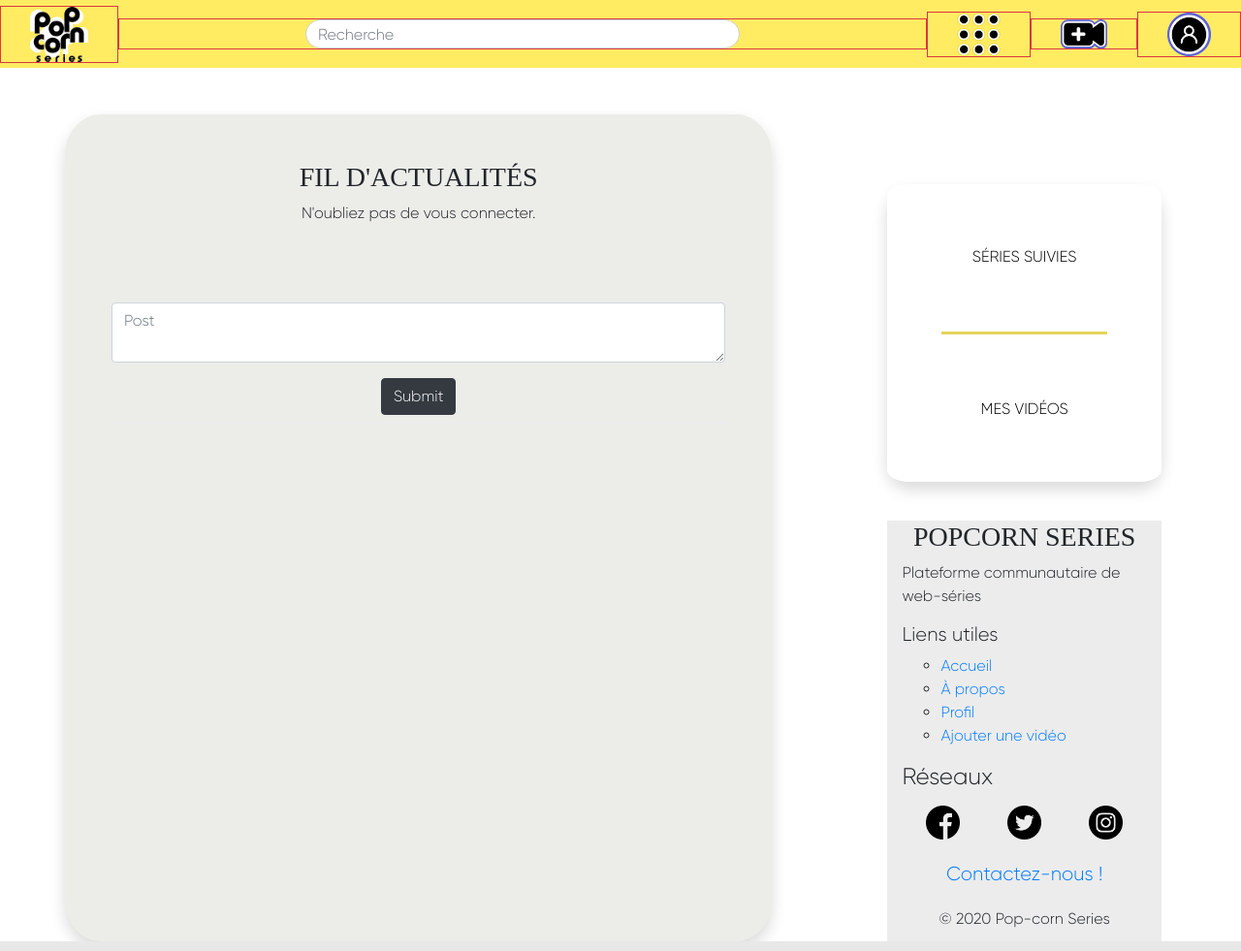
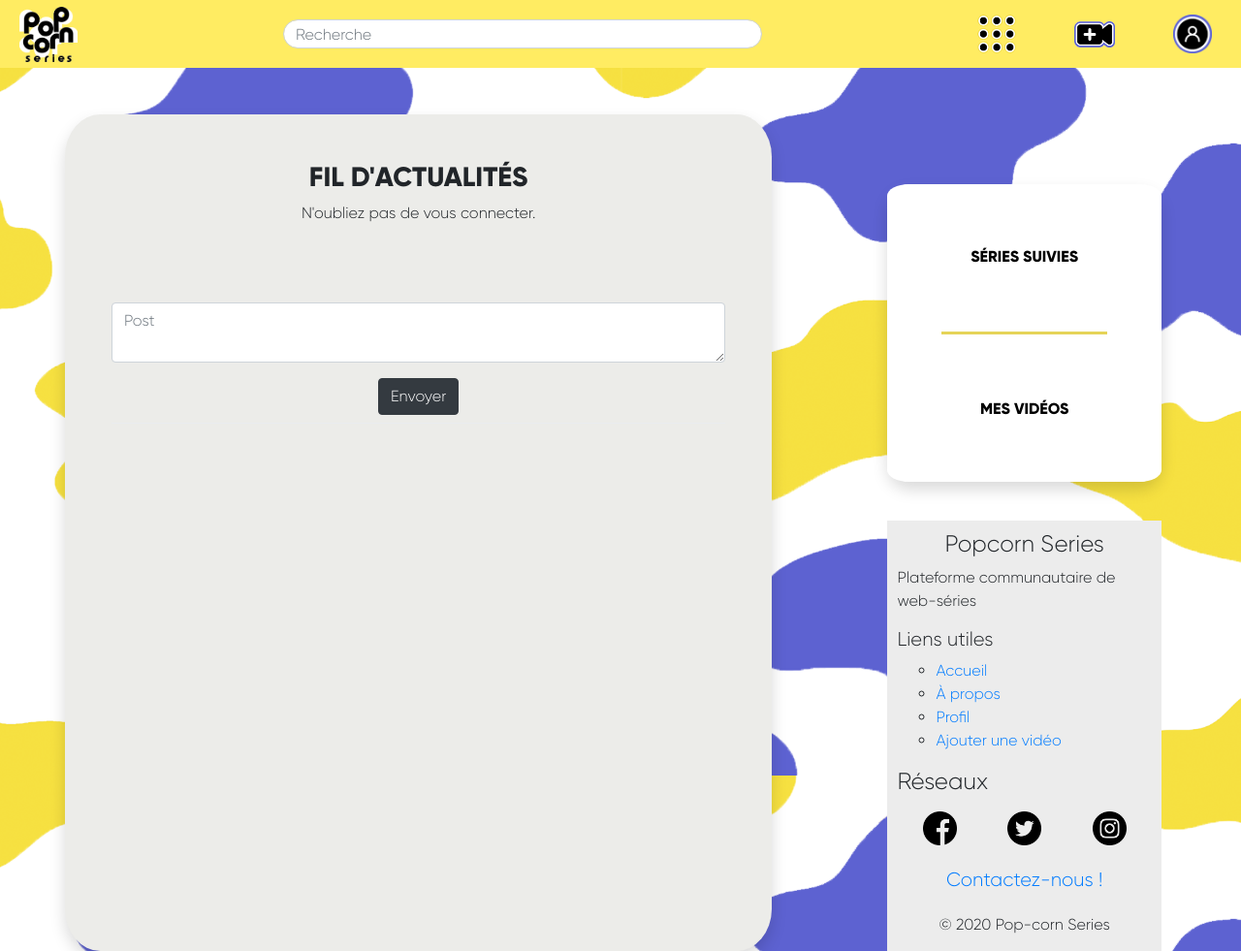
Before and after one commit to BalthPa/BAP-Crealinx-Web, a PHP site: page /pages/index.php in a window 1280 px wide. Shown: the whole page at 97% size. Run offline with PHP 8.4, Linux system fonts and the light colour scheme; the visitor is signed in with stand-in values (Sample User, id 1); data that the repository does not hold is empty.

Commit message:
lundi matin

```diff
--- a/css/style.css
+++ b/css/style.css
@@ -1,14 +1,14 @@
 * {
-    font-family: "gilroy-light";
+    font-family: 'gilroy-light';
 }
 
 @font-face {
     font-family: "gilroy-extrabold";
-    src: url("/fonts/GILROY-EXTRABOLD.otf")
+    src: url("../fonts/GILROY-EXTRABOLD.otf")
 }
 @font-face {
     font-family: "gilroy-light";
-    src: url("/fonts/GILROY-LIGHT.otf")
+    src: url("../fonts/GILROY-LIGHT.otf")
 }
 
 
@@ -21,12 +21,14 @@ html {
     min-height: 100%;
 }
 
-/* .col-sm-8{
-    height: 100px;
+body {
+    background-image: url("../img/bg.png");
+    background-position: center;
+    background-repeat: no-repeat;
+    background-attachment: fixed;
+    background-size: cover;
 }
-.col-sm-4{
-    height: 100px;
-} */
+
 
 
 
@@ -35,6 +37,10 @@ html {
 .navbar {
     background-color: #FFEC62;
     height: 70px;
+}
+
+.navbar-brand {
+    padding: 0 20px;
 }
 
 .nav-item {
@@ -46,7 +52,6 @@ html {
     background-size: cover;
     width: 60px;
     height: 57px;
-    box-sizing: border-box;
 }
 
 .form-inline {
@@ -59,39 +64,81 @@ html {
 
 .dropdown-menu {
     background-color: #5d62d1;
-    border: 1px solid red;
+}
+
+.dropdown-item {
+    font-family: 'gilroy-extrabold';
+    text-transform: uppercase;
+    font-size: 14px;
+    color: white;
+}
+
+.category-logo {
+    background-image: url(../img/nine-dots.png);
+    background-size: cover;
+    width: 40px;
+    height: 40px;
+}
+
+.add-video-logo {
+    width: 42px;
+    height: 27px;
+    margin: 0 auto;
+    background-image: url(../img/camera-plus.png);
+    background-size: contain;
+}
+
+.profile-pic-logo {
+    width: 40px;
+    height: 40px;
+    margin: 0 auto;
+    background-image: url(../img/pp.png);
+    background-size: contain;
+    background-position: center;
 }
 
 
 
+/* INDEX.PHP */
 
 
-.category-logo {
-    background-image: url(../img/nine-dots.png);
-    background-size: cover;
-    width: 45px;
-    height: 45px;
-    box-sizing: border-box;
+.actu {
+    margin-top: 10vh;
+    background-color: #ECECEC;
+}
+h3 {
+    font-family: 'gilroy-extrabold';
+    text-transform: uppercase;
 }
 
-
-.add-video-logo {
-    width: 48px;
-    height: 30px;
-    box-sizing: border-box;
-    margin: 0 auto;
-    background-image: url(../img/camera-plus.png);
-    background-size: cover;
+.blog {                                 /* Dashboard actualités */
+    max-height: 120vh;
+    overflow: auto;
+    background-color: #ECECE9;
+    border-radius: 5%;
 }
 
+.post {
+    background-color: white;
+}
 
-.profile-pic-logo {
-    width: 45px;
-    height: 45px;
-    box-sizing: border-box;
-    margin: 0 auto;
-    background-image: url(../img/pp.png);
-    background-size: cover;
+::-webkit-scrollbar {
+    width: 15px;
+  }
+
+::-webkit-scrollbar-track {
+    background: #c6c6c6;
+    border-radius: 10px;
+}
+
+::-webkit-scrollbar-thumb {
+    background: rgb(155, 155, 155);
+    border-radius: 10px;
+    transition: 0.5s;
+}
+
+::-webkit-scrollbar-thumb:hover {
+    background: rgb(128, 128, 128);
 }
 
 
@@ -100,89 +147,6 @@ html {
 
 
 
-
-
-
-.logo {
-    font-size: 20px;
-}
-
-
-/* Actualités (index.php) */
-.actu {
-    margin-top: 10vh;
-    background-color: #ECECEC;
-}
-h3 {
-    font-family: "sofia-pro-bold";
-    text-transform: uppercase;
-}
-
-.blog {                                 /* Actualités (index.php) */
-    max-height: 120vh;
-    overflow: auto;
-    background-color: #ECECE9;
-    border-radius: 5%;
-}
-
-
-.post {
-    background-color: white;
-}
-
-
-::-webkit-scrollbar {
-    width: 15px;
-  }
-
-  /* Track */
-  ::-webkit-scrollbar-track {
-    background: #c6c6c6;
-    border-radius: 10px;
-  }
-
-  /* Handle */
-  ::-webkit-scrollbar-thumb {
-    background: rgb(155, 155, 155);
-    border-radius: 10px;
-    transition: 0.5s;
-  }
-
-  /* Handle on hover */
-  ::-webkit-scrollbar-thumb:hover {
-    background: rgb(128, 128, 128);
-  }
-
-
-
-
-/* RIGHT DIV */
-
-
- /* (Sections 3 boutons de droite) */
-.right-side {
-    margin-top: 10vh;
-}
-
-.div-series {
-    margin-top: 5vh;
-    background-color: white;
-    border-radius: 8%;
-}
-
-
-.block-series{
-    height: 150px;
-    color: black;
-    text-transform: uppercase;
-    border-radius: 8%;
-}
-
-hr {
-    background-color: #FFEC62;
-    border-width: 3px;
-    margin: 2px auto;
-}
 
 
 
@@ -202,19 +166,6 @@ hr {
     overflow: scroll;
 }
 
-
-/* FOOTER */
-
-
-.footer {
-    background-color: #ECECEC;
-    margin-top: 5vh;
-    padding-bottom: 5px;
-}
-
-.footer-links {
-    list-style-type: circle;
-}
 
 /* PAGE PROFIL */
 
@@ -272,3 +223,69 @@ hr {
 legend {
     font-size: 18px;
 }
+
+
+
+
+/* Boutons de droite */
+
+.right-side {
+    margin-top: 10vh;
+}
+
+.div-series {
+    margin-top: 5vh;
+    background-color: white;
+    border-radius: 8%;
+}
+
+.block-series{
+    height: 150px;
+    color: black;
+    text-transform: uppercase;
+    font-family: 'gilroy-extrabold';
+    border-radius: 8%;
+}
+
+.block-series:hover {
+    color: rgb(88, 88, 88);
+}
+
+hr {
+    background-color: #FFEC62;
+    border-width: 3px;
+    margin: 2px auto;
+}
+
+/* .popcorn-solo {                                    LES POP-CORNS PAS ENCORE INTEGRES
+    background-image: url('../img/popcorn-solo.png');
+    background-size: cover;
+    width: 50px;
+    height: 46px;
+}
+
+.popcorn-multiple-trois {
+    background-image: url('../img/popcorn-multiple-trois.png');
+    width: 40px;
+    height: 40px;
+    background-size: cover;
+} */
+
+
+
+/* FOOTER */
+
+
+.footer {
+    background-color: #ECECEC;
+    margin-top: 5vh;
+    padding: 10px;
+}
+
+.footer-links {
+    list-style-type: circle;
+}
+
+.footer-links a {
+    text-decoration: none;
+}
--- a/inc/footer.inc.php
+++ b/inc/footer.inc.php
@@ -1,7 +1,7 @@
 <div class="footer col-sm-12">
 
     <div class="footer-parts">
-        <h3 class="text-center"> Popcorn Series </h3>
+        <h4 class="text-center"> Popcorn Series </h3>
         <p> Plateforme communautaire de web-séries </p>
     </div>
     <div class="footer-parts mt-3">
@@ -10,7 +10,7 @@
                 <li> <a href="index.php">Accueil</a> </li>
                 <li> <a href="#">À propos</a> </li>
                 <li> <a href="profil.php">Profil</a> </li>
-                <li> <a href="profil.php">Ajouter une vidéo</a> </li>
+                <li> <a href="ajoutVideo.php">Ajouter une vidéo</a> </li>
             </ul>
     </div>
     <div class="footer-parts mt-3">
--- a/inc/header.inc.php
+++ b/inc/header.inc.php
@@ -16,31 +16,29 @@
 
 <nav class="navbar navbar-expand-lg d-flex p-0">
 
-  <a class="nav-item mr-auto border border-danger" href="index.php">
+  <a class="navbar-brand mr-auto" href="index.php">
   <div class="logo"></div>
   </a>
 
   <button class="navbar-toggler" type="button" data-toggle="collapse" data-target="#navbarSupportedContent" aria-controls="navbarSupportedContent" aria-expanded="false" aria-label="Toggle navigation">
     <span class="navbar-toggler-icon"></span>
   </button>
+
   <div class="collapse navbar-collapse" id="navbarSupportedContent">
 
 
-    <form class="form-inline flex-fill border border-danger">
+    <form class="form-inline flex-fill">
       <input class="form-control up flex-fill rounded-pill" type="search" placeholder="Recherche" aria-label="Search">
     </form>
 
 
-        <li class="nav-item dropdown ml-auto list-unstyled border border-danger">
-
+        <div class="nav-item dropdown ml-auto list-unstyled">
 
           <a class="dropdown" href="#" id="navbarDropdown" role="button" data-toggle="dropdown" aria-haspopup="true" aria-expanded="false">
           <div class="category-logo"></div>
           </a>
 
-
-
-          <div class="dropdown-menu" aria-labelledby="navbarDropdown">
+          <div class="dropdown-menu dropdown-menu-right" aria-labelledby="navbarDropdown">
               <a class="dropdown-item" href="categorie.php?categorie=Action"> Action </a>
               <div class="dropdown-divider"></div>
               <a class="dropdown-item" href="categorie.php?categorie=Comédie"> Comédie </a>
@@ -51,19 +49,13 @@
               <div class="dropdown-divider"></div>
               <a class="dropdown-item" href="categorie.php?categorie=Western"> Western </a>
           </div>
-        </li>
+
+        </div>
+
+    <a class="nav-item ml-auto" href="ajoutVideo.php"> <div class="add-video-logo"></div></a>
+
+    <a class="nav-item ml-auto" href="profil.php"><div class="profile-pic-logo"></div></a>
 
 
-        <a class="nav-item ml-auto border border-danger" href="#">
-          <div class="add-video-logo"></div>
-        </a>
-
-
-
-        <a class="nav-item ml-auto border  border-danger" href="profil.php">
-          <div class="profile-pic-logo"></div>
-        </a>
-
-    </ul>
   </div>
 </nav>
--- a/pages/index.php
+++ b/pages/index.php
@@ -18,7 +18,7 @@
                 <div class="form-group">
                     <textarea type="text" class="form-control" name='content' placeholder="Post"></textarea>
                 </div>
-                <button type="submit" class="btn btn-dark">Submit</button>
+                <button type="submit" class="btn btn-dark"> Envoyer </button>
                 <div class="dropdown-divider"></div>
             </form>
 
@@ -65,9 +65,11 @@
         <div class="right-side col-sm-3">
 
             <div class="div-series col-sm-12 btn-group-vertical shadow p-0" role="group" aria-label="Basic example">
+                <div class="popcorn-solo"></div>
                 <a href='watchLater.php' class='block-links col-sm-12 p-0'><button type="button" class="block-series btn btn-secondary col-sm-12 bg-white p-0 border-0"> Séries suivies </button></a>
                 <hr class="col-sm-6" />
                 <a href='mesVideos.php' class='block-links col-sm-12 p-0'><button type="button" class="block-series btn btn-secondary col-sm-12 bg-white p-0 border-0"> Mes vidéos </button></a>
+                <div class="popcorn-multiple-trois"></div>
             </div>
 
             <?php include ('../inc/footer.inc.php') ?>
```
Also changed, not shown: img/popcorn-multiple-trois.png (added), img/popcorn-solo.png (added). Lines whose indentation alone changed are shown as unchanged.
